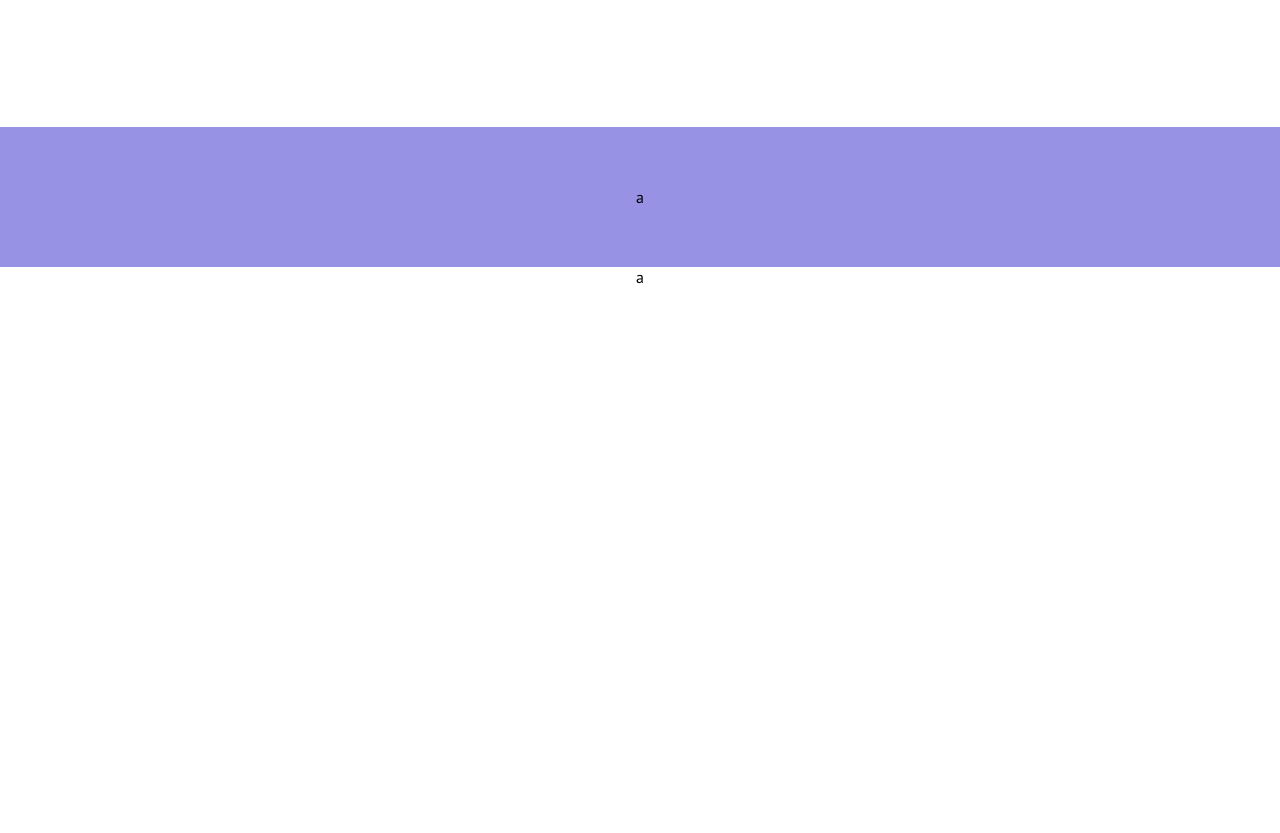
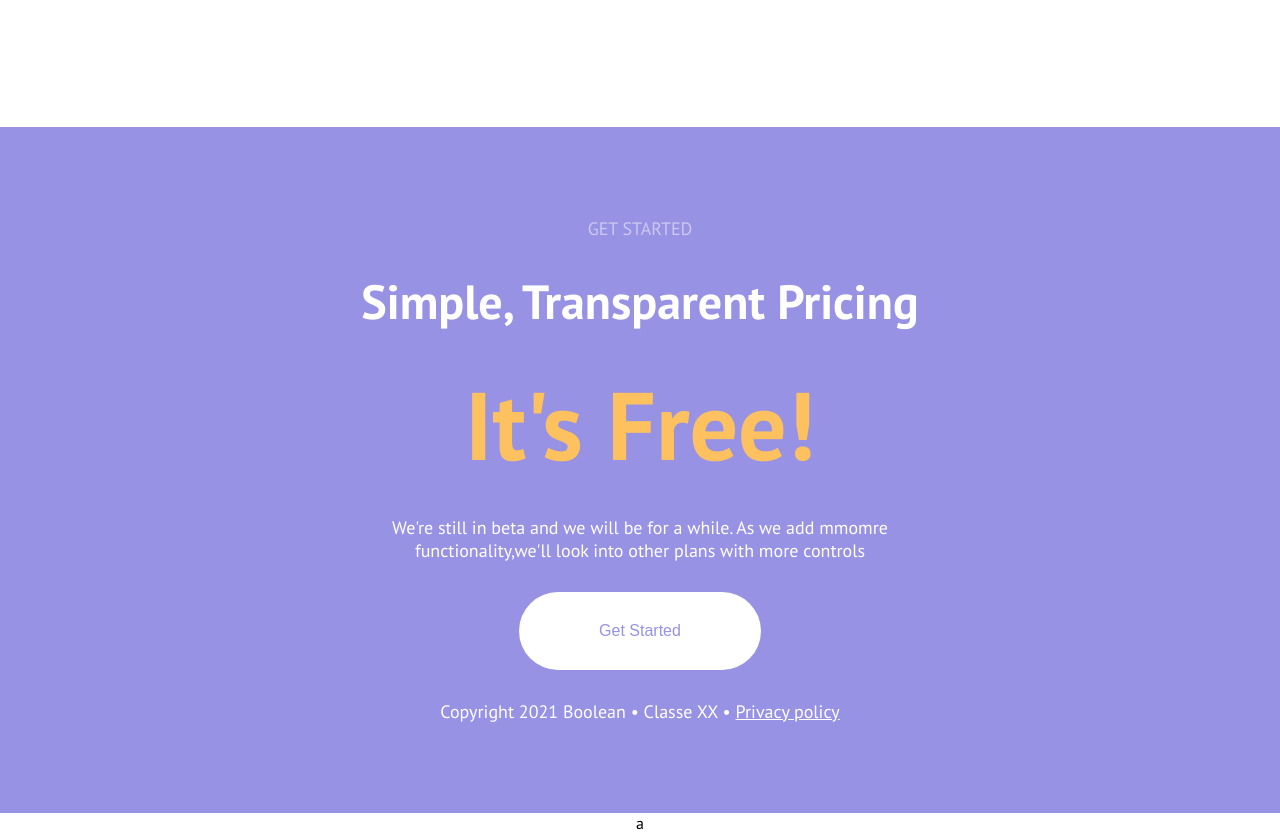
Before and after one commit to AndreaGul/htmlcss-responsive-layout, a plain HTML site: page index.html in a window 1280 px wide. Shown: the part 5228-6061 px from the top of the page. Before the commit the page ends 5515 px from the top, so only its background shows below. Drawn offline with Linux system fonts and the light colour scheme.

Commit message:
feat:get started

```diff
--- a/css/style.css
+++ b/css/style.css
@@ -427,8 +427,38 @@ header {
 /* *get started */
 /* caratteristiiche container get started */
 .container-getstarted {
-  padding: 60px 35px;
+  padding: 60px 0;
 }
+
+/* il primmmo p ha un colore diverso */
+.container-getstarted p:nth-child(1) {
+  color: #cbc9f1;
+}
+
+/* grandezza h5 */
+.container-getstarted h5 {
+  font-size: 48px;
+}
+
+/* grandezza h2 colore e margini sopra e sotto */
+.container-getstarted h2 {
+  font-size: 96px;
+  margin: 30px 0;
+  color: #fdc15f;
+}
+
+/* grandezza p e margini */
+.container-getstarted p {
+  font-size: 18px;
+  margin: 30px 0;
+}
+
+/*  caratteristiche bottone */
+.container-getstarted .default-button {
+  color: var(--clr-purple-txt);
+  padding: 30px 80px;
+}
+
 /* * /get started */
 
 /* **** /main **** */
--- a/index.html
+++ b/index.html
@@ -357,7 +357,25 @@
 
       <!-- section get started -->
       <div class="color-purple">
-        <div class="container-max txt-center container-getstarted">a</div>
+        <div
+          class="container-max txt-center container-getstarted txt-color-white"
+        >
+          <p>GET STARTED</p>
+          <h5>Simple, Transparent Pricing</h5>
+          <h2>It's Free!</h2>
+
+          <p>
+            We're still in beta and we will be for a while. As we add mmomre
+            functionality,we'll look into other plans with more controls
+          </p>
+
+          <button class="default-button">Get Started</button>
+
+          <p>
+            Copyright 2021 Boolean • Classe XX •
+            <a class="txt-color-white" href="#">Privacy policy</a>
+          </p>
+        </div>
       </div>
 
       <!-- section get started -->
```
